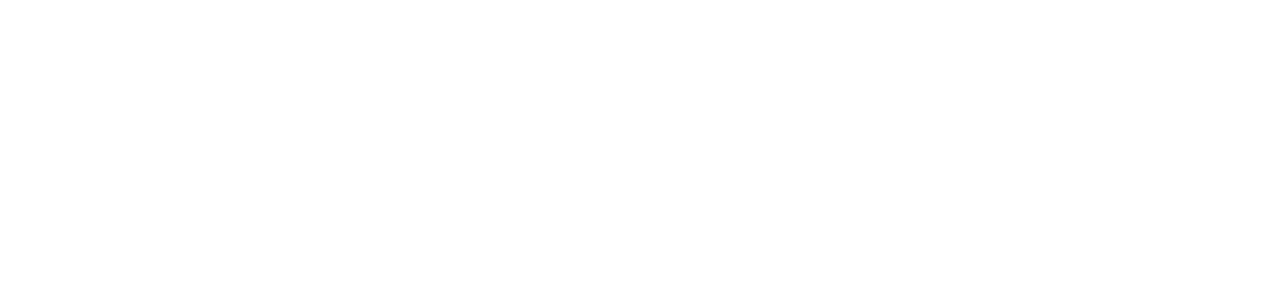
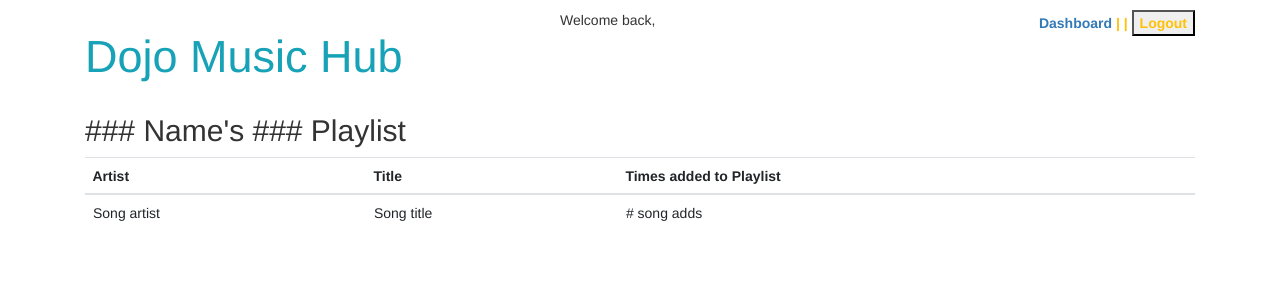
Before and after one commit to lauritabb/project-main, an Angular app in the folder login-client/: page /users/1 in a window 1280 px wide. Before the commit this address led to /. Shown: the top 300 px of the page. Built offline with nearby package versions, Linux system fonts and the light colour scheme.

Commit message:
added Show-Song and Show-User components

```diff
--- a/login-client/src/app/app.module.ts
+++ b/login-client/src/app/app.module.ts
@@ -13,6 +13,8 @@
 import { HeaderComponent } from './header/header.component';
 import { DashboardComponent } from './dashboard/dashboard.component';
 import { SongNewComponent } from './song-new/song-new.component';
+import { ShowUserComponent } from './show-user/show-user.component';
+import { ShowSongComponent } from './show-song/show-song.component';
 
 @NgModule({
   declarations: [
@@ -22,7 +24,9 @@
     DetailsComponent,
     HeaderComponent,
     DashboardComponent,
-    SongNewComponent
+    SongNewComponent,
+    ShowUserComponent,
+    ShowSongComponent
   ],
   imports: [
     BrowserModule,
--- a/login-client/src/app/dashboard/dashboard.component.html
+++ b/login-client/src/app/dashboard/dashboard.component.html
@@ -16,9 +16,9 @@
                   <td>Button to add to playlist</td>
               </tr> -->
             <tr *ngFor="let song of songs">
-              <td>{{ song?.fields.artist }}</td>
-              <td>{{ song?.fields.title }}</td>
-              <td class="text-center">{{ song?.fields.playlist.length }}</td>
+              <td>{{ song.fields.artist }}</td>
+              <td>{{ song.fields.title }}</td>
+              <td class="text-center">{{ song.fields.playlist.length }}</td>
               <!-- <td>{{ song?.fields.playlist.length}}</td> -->
               <td>
                 <button class="btn btn-secondary" (click)="addToPlaylist(song.pk)">Add to playlist</button>
--- a/login-client/src/app/dashboard/dashboard.component.ts
+++ b/login-client/src/app/dashboard/dashboard.component.ts
@@ -26,6 +26,7 @@
   addToPlaylist(song: Song){
     event.preventDefault();
     console.log('in dashboard component.ts; adding song to playlist', song);
-    this.songs.push(song);
+    // this.songs.push(song);
+    // this.songService.
   }
 }
--- /dev/null
+++ b/login-client/src/app/show-song/show-song.component.html
@@ -0,0 +1,3 @@
+<p>
+  show-song works!
+</p>
--- /dev/null
+++ b/login-client/src/app/show-song/show-song.component.ts
@@ -0,0 +1,15 @@
+import { Component, OnInit } from '@angular/core';
+
+@Component({
+  selector: 'app-show-song',
+  templateUrl: './show-song.component.html',
+  styleUrls: ['./show-song.component.css']
+})
+export class ShowSongComponent implements OnInit {
+
+  constructor() { }
+
+  ngOnInit() {
+  }
+
+}
--- /dev/null
+++ b/login-client/src/app/show-user/show-user.component.html
@@ -0,0 +1,27 @@
+<app-header></app-header>
+<div class="container">
+  <h2>### Name's ### Playlist</h2>
+  <table class="table">
+      <thead>
+        <th>Artist</th>
+        <th>Title</th>
+        <th>Times added to Playlist</th>
+      </thead>
+      <tbody>
+          <tr>
+              <td>Song artist</td>
+              <td>Song title</td>
+              <td># song adds</td>
+          <!-- </tr>
+        <tr *ngFor="let song of songs">
+          <td>{{ song.fields.artist }}</td>
+          <td>{{ song.fields.title }}</td>
+          <td class="text-center">{{ song.fields.playlist.length }}</td>
+         <td>{{ song?.fields.playlist.length}}</td>
+          <td>
+            <button class="btn btn-secondary" (click)="addToPlaylist(song.pk)">Add to playlist</button>
+          </td>
+        </tr> -->
+      </tbody>
+    </table>
+</div>
--- /dev/null
+++ b/login-client/src/app/show-user/show-user.component.ts
@@ -0,0 +1,15 @@
+import { Component, OnInit } from '@angular/core';
+
+@Component({
+  selector: 'app-show-user',
+  templateUrl: './show-user.component.html',
+  styleUrls: ['./show-user.component.css']
+})
+export class ShowUserComponent implements OnInit {
+
+  constructor() { }
+
+  ngOnInit() {
+  }
+
+}
```
Also changed, not shown: login-client/src/app/app-routing.module.ts (+20 -0 lines), login-client/src/app/show-song/show-song.component.css (added), login-client/src/app/show-user/show-user.component.css (added), 2 other files (tests, documents, lock files or other folders).
